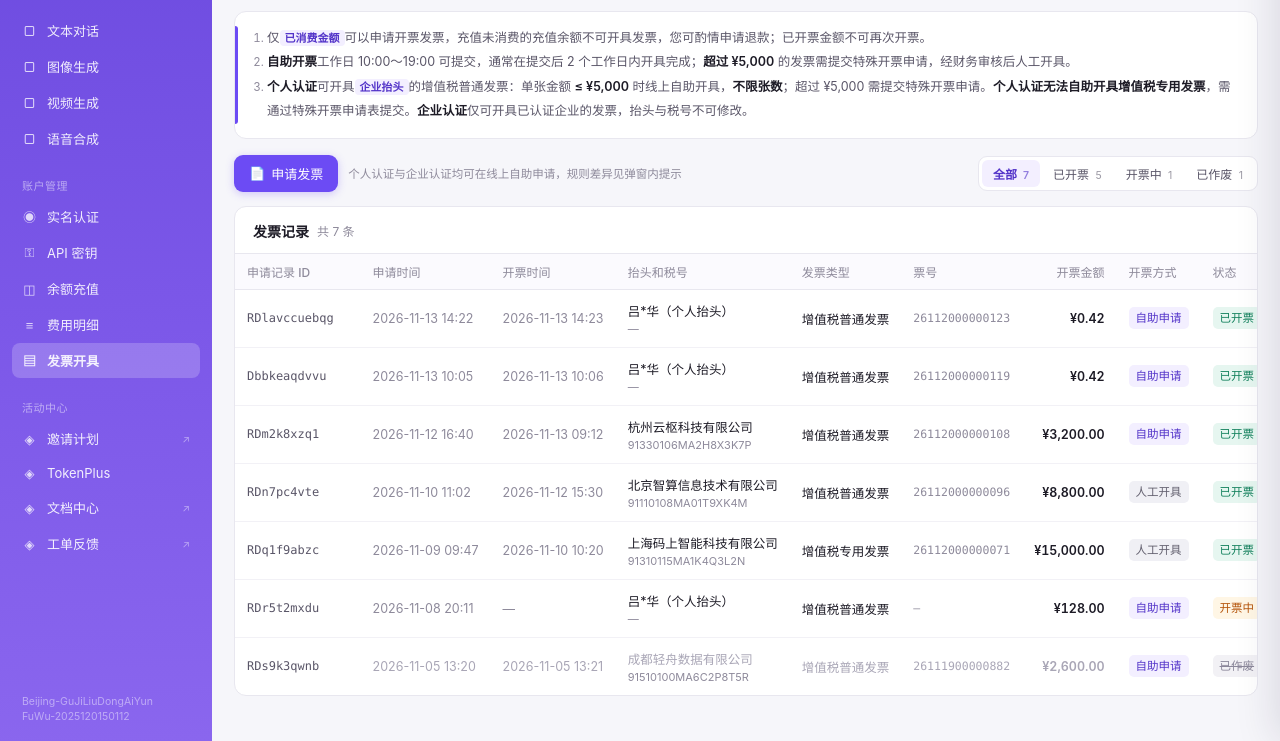
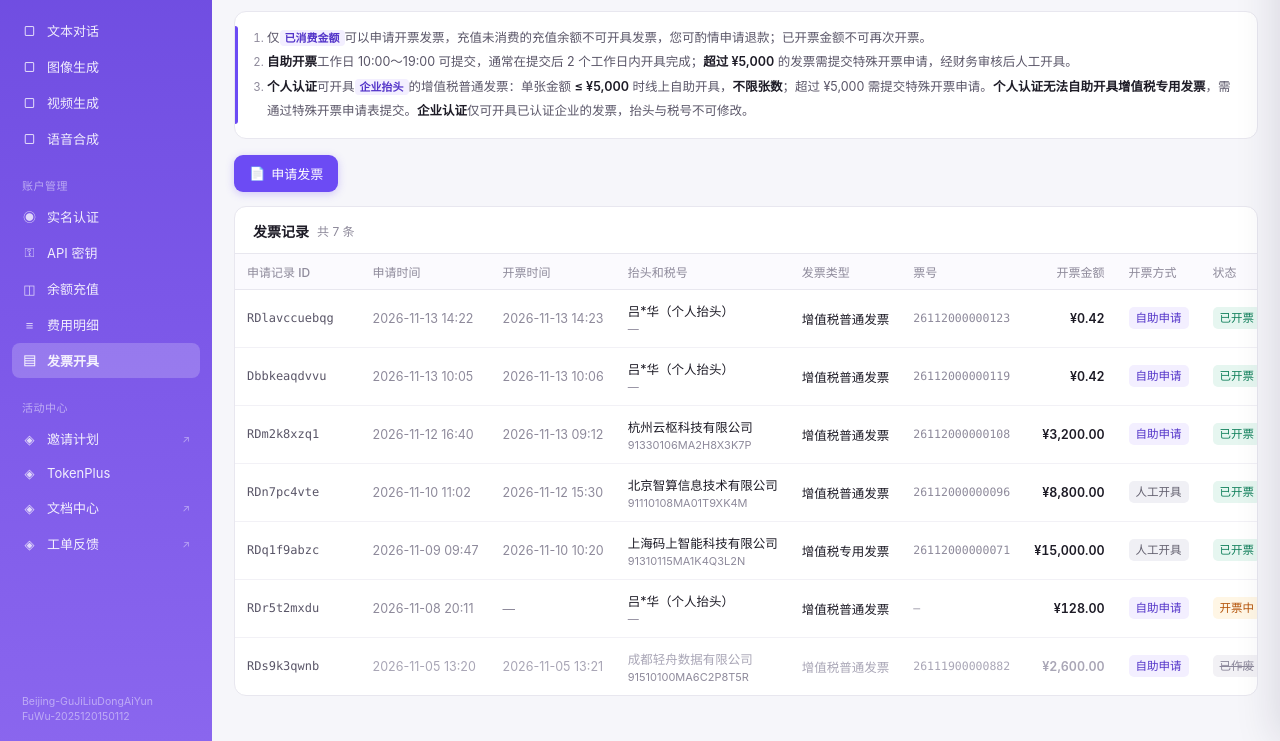
Before and after one commit to Alanqh/siliconflow-invoice-prototype, a plain HTML site: page index.html in a window 1280 px wide. Shown: the part 59-800 px from the top of the page. Drawn offline with Linux system fonts and the light colour scheme.

Commit message:
style: 移除申请发票旁的说明文字与状态筛选
- 删除工具栏灰色说明文字
- 删除发票记录的状态筛选按钮组，同步移除筛选逻辑与相关样式

```diff
--- a/index.html
+++ b/index.html
@@ -153,11 +153,6 @@
   .btn-danger:hover{background:#CE3A3F;}
   .btn-sm{padding:5px 10px;font-size:12px;border-radius:7px;}
 
-  .filters{margin-left:auto;display:flex;gap:2px;background:#fff;border:1px solid var(--line);border-radius:9px;padding:3px;}
-  .filters button{font-size:12px;padding:5px 11px;border-radius:6px;color:var(--text-2);}
-  .filters button.on{background:var(--brand-soft);color:var(--brand-deep);font-weight:600;}
-  .filters button small{opacity:.6;margin-left:3px;font-size:10.5px;}
-
   /* ---------- 表格 ---------- */
   .panel{background:#fff;border:1px solid var(--line);border-radius:var(--radius);overflow:hidden;}
   .panel-head{display:flex;align-items:center;gap:8px;padding:14px 18px 12px;}
@@ -199,7 +194,6 @@
   .txt-btn:hover{background:#F6F4FE;color:var(--brand-deep);}
   .txt-btn.danger:hover{background:var(--red-soft);color:var(--red);}
   .txt-btn:disabled{color:#C9C6D3;cursor:not-allowed;background:none;}
-  .hint-inline{font-size:11.5px;color:var(--text-3);}
 
   /* ---------- 抽屉 ---------- */
   .mask{
@@ -436,13 +430,6 @@
 
       <div class="toolbar">
         <button class="btn btn-primary" id="openApply"><span style="font-size:13px">📄</span>申请发票</button>
-        <span class="hint-inline">个人认证与企业认证均可在线上自助申请，规则差异见弹窗内提示</span>
-        <div class="filters" id="filters">
-          <button class="on" data-f="all">全部 <small>7</small></button>
-          <button data-f="issued">已开票 <small>5</small></button>
-          <button data-f="issuing">开票中 <small>1</small></button>
-          <button data-f="voided">已作废 <small>1</small></button>
-        </div>
       </div>
 
       <div class="panel">
@@ -683,11 +670,9 @@ const num = s => { const v = parseFloat(String(s).replace(/,/g,'')); return isNa
 const STATUS_TXT = { issued:'已开票', issuing:'开票中', voided:'已作废' };
 
 /* ============ 表格渲染 ============ */
-let filter = 'all';
-
 function renderTable(){
   const tb = document.getElementById('tbody');
-  const list = rows.filter(r => filter === 'all' || r.status === filter);
+  const list = rows;
   tb.innerHTML = list.map(r => {
     const canDownload = r.status === 'issued';
     const canVoid = r.status === 'issued' && r.source === 'self';
@@ -721,13 +706,7 @@ function renderTable(){
   document.getElementById('rowCount').textContent = '共 ' + list.length + ' 条';
 }
 
-/* ============ 交互：筛选 / 复制 / 下载 ============ */
-document.getElementById('filters').addEventListener('click', e => {
-  const b = e.target.closest('button'); if(!b) return;
-  document.querySelectorAll('#filters button').forEach(x => x.classList.remove('on'));
-  b.classList.add('on'); filter = b.dataset.f; renderTable();
-});
-
+/* ============ 交互：复制 / 下载 ============ */
 document.getElementById('tbody').addEventListener('click', e => {
   const copy = e.target.closest('[data-copy]');
   if(copy){ navigator.clipboard?.writeText(copy.dataset.copy); toast('已复制申请记录 ID'); return; }
```
